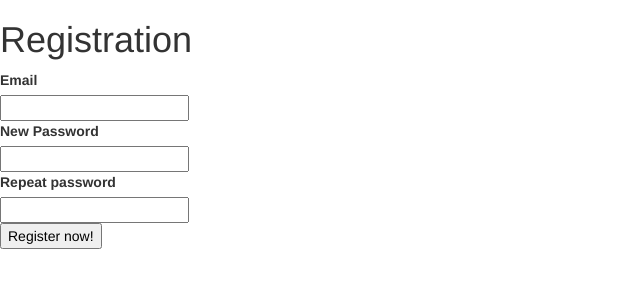
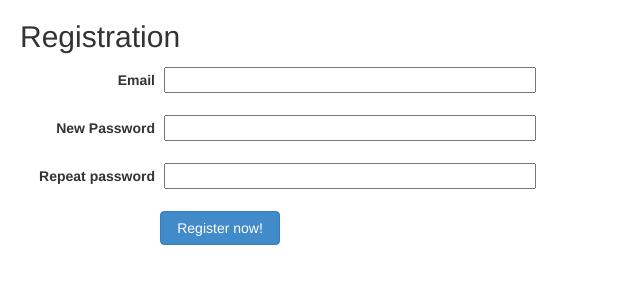
Before and after one commit to Marilyna/promua-test, a Flask app: template catalog/templates/registration.html in a window 1280 px wide. Shown: the part 52-352 px from the top of the page, without its empty margins (0-640 px from the left). Run offline with Flask 2, Linux system fonts and the light colour scheme; the template is opened without the code that fills it: values that come from a table or form of the project are taken from there, others are empty; some libraries are stand-ins or nearby versions.

Commit message:
Login, registration styling

```diff
--- a/catalog/static/css/style.css
+++ b/catalog/static/css/style.css
@@ -21,13 +21,44 @@
     cursor: pointer;
 }
 
-#authors {
+ul#authors {
     display: inline-block;
     list-style: none;
+    margin-bottom: 0;
+    padding-left: 0;
 }
 
-#id-books-list {
-    list-style: none;
+ul#id-books-list {
     margin: 0;
-    padding: 10px;
+    padding: 5px;
 }
+
+div.content {
+    margin: 20px;
+}
+
+div.content h1 {
+    font-size: 30px;
+}
+
+div.content form {
+    margin: 10px 0;
+}
+
+div.content form dt, div.content form dd {
+    display: inline;
+}
+
+div.content form dt label {
+    width: 140px;
+    text-align: right;
+    padding-right: 5px;
+}
+div.content form dd input {
+    width: 30%;
+}
+
+div.content form .btn {
+    margin-left: 140px;
+    min-width: 120px;
+}
--- a/catalog/templates/author-table.html
+++ b/catalog/templates/author-table.html
@@ -18,7 +18,7 @@
                 <input type="text" value="{{ author.name }}" hidden>
             </td>
             <td>
-                <ul id="id-books-list">
+                <ul id="id-books-list" class="list-unstyled">
                     {% for book in author.books %}
                         <li>{{ book.title }}</li>
                     {% endfor %}
--- a/catalog/templates/base.html
+++ b/catalog/templates/base.html
@@ -27,6 +27,25 @@
     </ul>
 </nav>
 
-{% block content %}{% endblock %}
+
+{% macro render_field(field) -%}
+    <dl>
+        <dt>{{ field.label }}</dt>
+        <dd>{{ field }}
+            {% if field.errors %}
+                <ul class="list-unstyled">
+                    {% for error in field.errors %}
+                        <li>{{ error }}</li>
+                    {% endfor %}
+                </ul>
+            {% endif %}
+        </dd>
+    </dl>
+{%- endmacro %}
+
+<div class="content">
+    {% block content %}{% endblock %}
+</div>
+
 </body>
 </html>
--- a/catalog/templates/registration.html
+++ b/catalog/templates/registration.html
@@ -2,25 +2,12 @@
 {% block title %}Registration{% endblock %}
 {% block content %}
     <h1>Registration</h1>
-
-    {% macro render_field(field) %}
-        <dt>{{ field.label }}
-        <dd>{{ field(**kwargs)|safe }}
-            {% if field.errors %}
-                <ul class=errors>
-                    {% for error in field.errors %}
-                        <li>{{ error }}</li>
-                    {% endfor %}
-                </ul>
-            {% endif %}
-        </dd>
-    {% endmacro %}
 
     <form method="POST" action="{{ url_for('registration') }}">
         {{ form.csrf_token }}
         {{ render_field(form.email) }}
         {{ render_field(form.password) }}
         {{ render_field(form.confirm) }}
-        <input type="submit" value="Register now!">
+        <input type="submit" class="btn btn-primary" value="Register now!">
     </form>
 {% endblock %}
```
Also changed, not shown: catalog/templates/login.html (+5 -3 lines).
